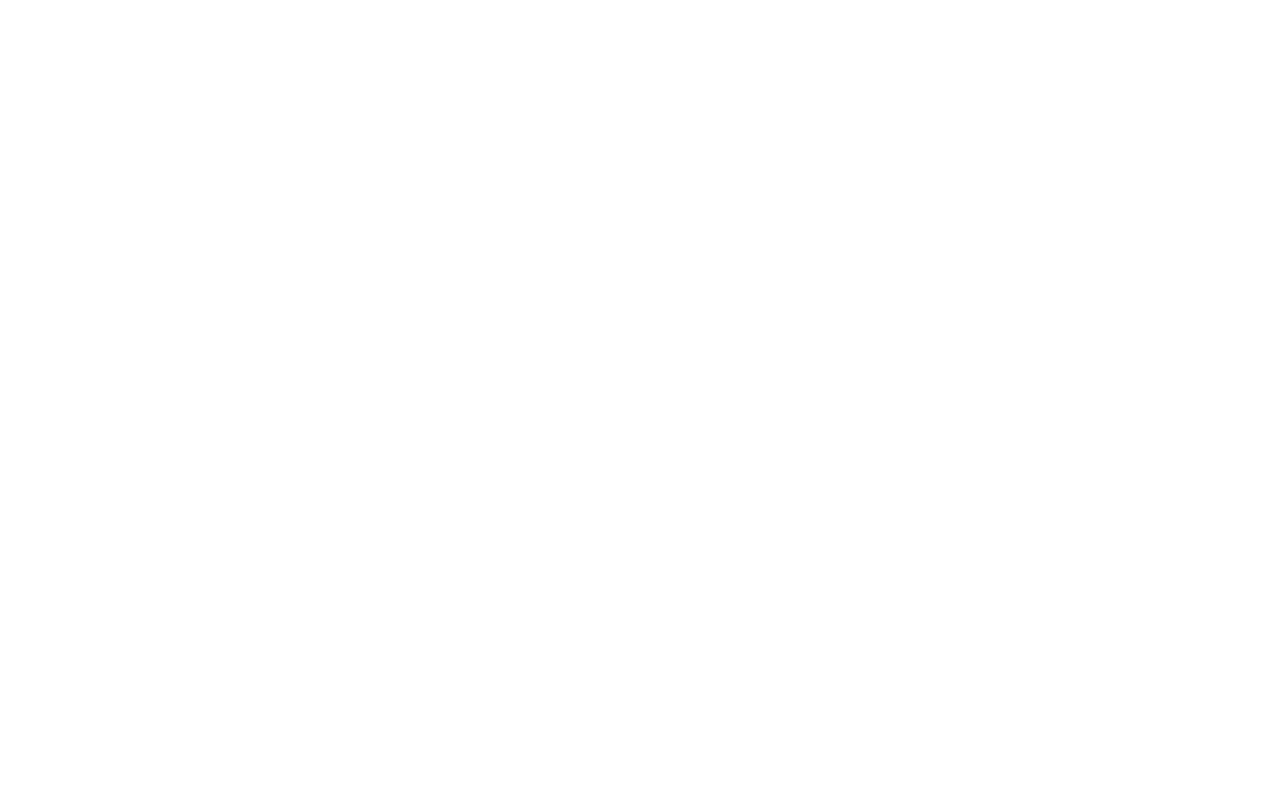
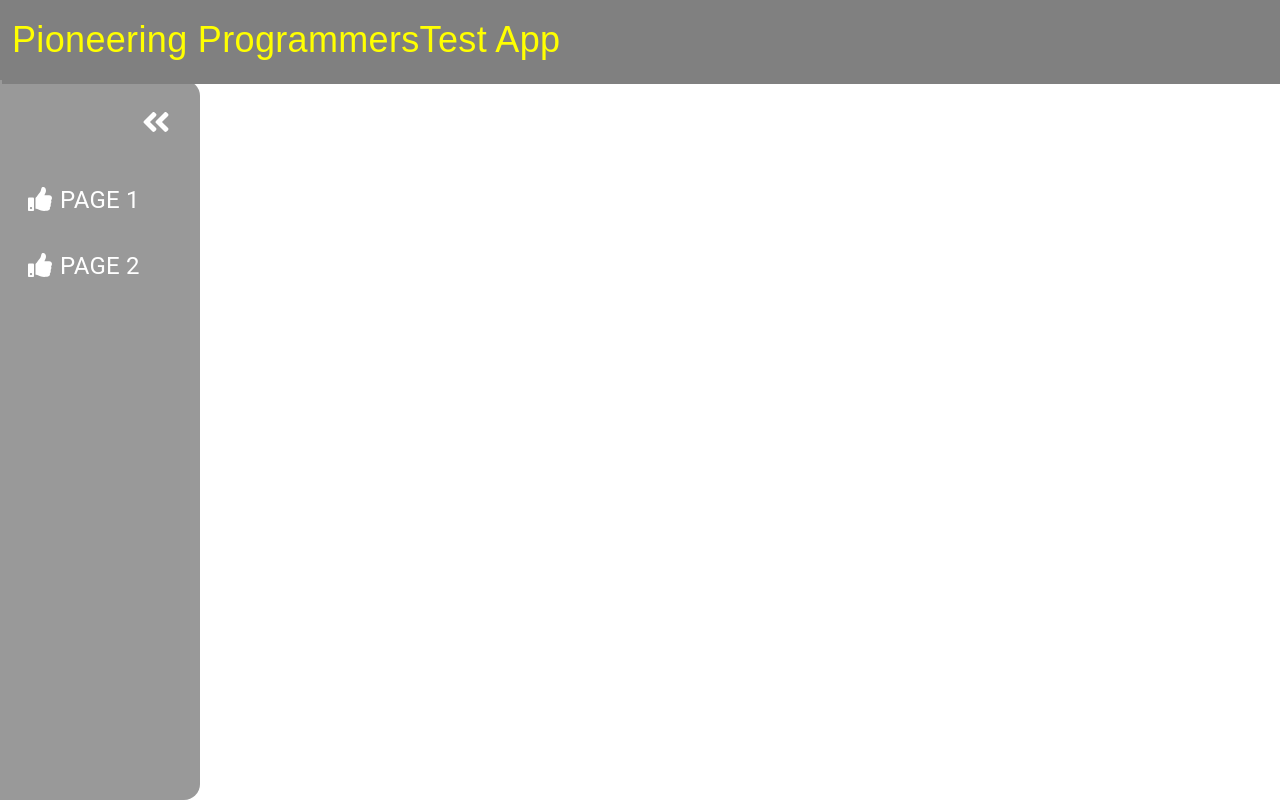
Before and after one commit to derpsol/pioneering_test_task, a React (Create React App) app: page / in a window 1280 px wide. Built offline with nearby package versions, Linux system fonts and the light colour scheme.

Commit message:
working on sidebar, completed header

```diff
--- /dev/null
+++ b/babel-plugin-macros.config.js
@@ -0,0 +1,5 @@
+module.exports = {
+    'fontawesome-svg-core': {
+      'license': 'free'
+    }
+  }
--- /dev/null
+++ b/babel.config.js
@@ -0,0 +1,5 @@
+module.exports = function (api) {
+    return {
+      plugins: ['macros'],
+    }
+  }
--- a/src/App.tsx
+++ b/src/App.tsx
@@ -1,14 +1,20 @@
-import React from 'react';
-import logo from './logo.svg';
-import './App.css';
-import { Container } from "@mui/material";
-import Header from './component/header';
+import { Box } from "@mui/material";
+import Header from "./component/header";
+import SideBar from "./component/sidebar";
+import { Route, Routes } from "react-router-dom";
 
 function App() {
   return (
-    <Container>
-      <Header/>
-    </Container>
+    <Box>
+      <Header />
+      <Box display="flex">
+        <SideBar />
+        <Routes>
+          <Route path="/page1" />
+          <Route path="/page2" />
+        </Routes>
+      </Box>
+    </Box>
   );
 }
 
--- a/src/component/header/index.tsx
+++ b/src/component/header/index.tsx
@@ -5,8 +5,25 @@ import {
 
 function Header() {
   return (
-    <Box>
-
+    <Box
+      height='80px'
+      display='flex'
+      alignItems='center'
+      pl='12px'
+      sx={(theme) => ({
+        backgroundColor: theme.palette.background.main,
+      })}
+      boxShadow='2px 4px gray'
+    >
+      <Typography
+        fontFamily='Arial'
+        fontSize='36px'
+        sx={(theme) => ({
+          color: theme.palette.text.primary,
+        })}
+      >
+        Pioneering ProgrammersTest App
+      </Typography>
     </Box>
   );
 }
--- /dev/null
+++ b/src/component/sidebar/index.tsx
@@ -0,0 +1,90 @@
+import { useState } from "react";
+import { Box, Typography, Button, Link } from "@mui/material";
+import {
+  FaAngleDoubleLeft,
+  FaAngleDoubleRight,
+  FaThumbsUp,
+} from "react-icons/fa";
+
+const menuItems = [
+  {
+    name: "Page 1",
+    icon: <FaThumbsUp />,
+    to: "/page1",
+  },
+  {
+    name: "Page 2",
+    icon: <FaThumbsUp />,
+    to: "page2",
+  },
+];
+
+function SideBar() {
+  const [small, setSmall] = useState(false);
+  return (
+    <Box
+      width={small ? "80px" : "200px"}
+      sx={(theme) => ({
+        backgroundColor: theme.palette.background.main,
+        height: "calc(100vh - 80px)",
+        borderTopRightRadius: "16px",
+        borderBottomRightRadius: "16px",
+        opacity: "0.8",
+      })}
+      paddingX="20px"
+    >
+      <Button
+        sx={{
+          mt: "20px",
+          minWidth: "0px",
+          fontSize: "32px",
+          display: "flex",
+          width: "100%",
+          justifyContent: "right",
+          "&:hover": {
+            cursor: "pointer",
+          },
+          color: "white",
+        }}
+        onClick={() => {
+          small ? setSmall(false) : setSmall(true);
+        }}
+      >
+        {small ? <FaAngleDoubleRight /> : <FaAngleDoubleLeft />}
+      </Button>
+      <Box mt="20px">
+        {menuItems.map((item, index) => {
+          return (
+            <Button
+              sx={(theme) => ({
+                backgroundColor: theme.palette.background.default,
+              })}
+              key={index}
+            >
+              <Link
+                sx={(theme) => ({
+                  display: "flex",
+                  justifyContent: "center",
+                  fontSize: "24px",
+                  color: theme.palette.text.secondary,
+                  mt: "12px",
+                  textDecoration: "none",
+                  "&:hover": {
+                    cursor: "pointer",
+                  },
+                })}
+              >
+                <Box mr="8px">{item.icon}</Box>
+                <Typography textTransform="uppercase" fontSize="24px">
+                  {item.name}
+                </Typography>
+              </Link>
+            </Button>
+          );
+        })}
+      </Box>
+    </Box>
+  );
+}
+
+export default SideBar;
--- a/src/index.tsx
+++ b/src/index.tsx
@@ -3,13 +3,19 @@ import ReactDOM from 'react-dom/client';
 import './index.css';
 import App from './App';
 import reportWebVitals from './reportWebVitals';
+import ThemeProvider from "./theme";
+import { HashRouter } from "react-router-dom";
 
 const root = ReactDOM.createRoot(
   document.getElementById('root') as HTMLElement
 );
 root.render(
   <React.StrictMode>
-    <App />
+    <ThemeProvider>
+      <HashRouter>
+        <App />
+      </HashRouter>
+    </ThemeProvider>
   </React.StrictMode>
 );
 
--- /dev/null
+++ b/src/theme/index.tsx
@@ -0,0 +1,51 @@
+import React from "react";
+import { CssBaseline } from "@mui/material";
+import {
+  ThemeProvider as MUIThemeProvider,
+  createTheme,
+  StyledEngineProvider,
+} from "@mui/material/styles";
+
+declare module "@mui/material/styles" {
+  interface TypeText {
+    third?: string;
+    footer?: string;
+  }
+  interface TypeBackground {
+    main?: string;
+    transparent?: string;
+  }
+}
+
+export default function ThemeProvider({
+  children,
+}: {
+  children: React.ReactNode;
+}) {
+  const enum mode {'dark', 'light'};
+  const theme = createTheme({
+    palette: {
+      background: {
+        main: mode.light ? "#808080" : '#c0c0c0',
+        default: mode.light ? "cc0000": '#f0f8ff',
+        paper: mode.light ? "#cecece" : 'white',
+        transparent: mode.light ? "white" : '#008080',
+      },
+      text: {
+        primary: mode.light ? "#ff0" : '#2f4f4f',
+        secondary: mode.light ? "white" : '#800080',
+        third: mode.light ? "#2f4f4f" : '#696969',
+        footer: mode.light ? "#000000" : 'white',
+      },
+    },
+  });
+
+  return (
+    <StyledEngineProvider injectFirst>
+      <MUIThemeProvider theme={theme}>
+        <CssBaseline />
+        {children}
+      </MUIThemeProvider>
+    </StyledEngineProvider>
+  );
+}
```
Also changed, not shown: package.json (+9 -0 lines), src/hooks/localStorageAvailable.ts (added, +17 -0 lines), src/hooks/useLocalStorage.ts (added, +42 -0 lines), 1 other file (tests, documents, lock files or other folders).
